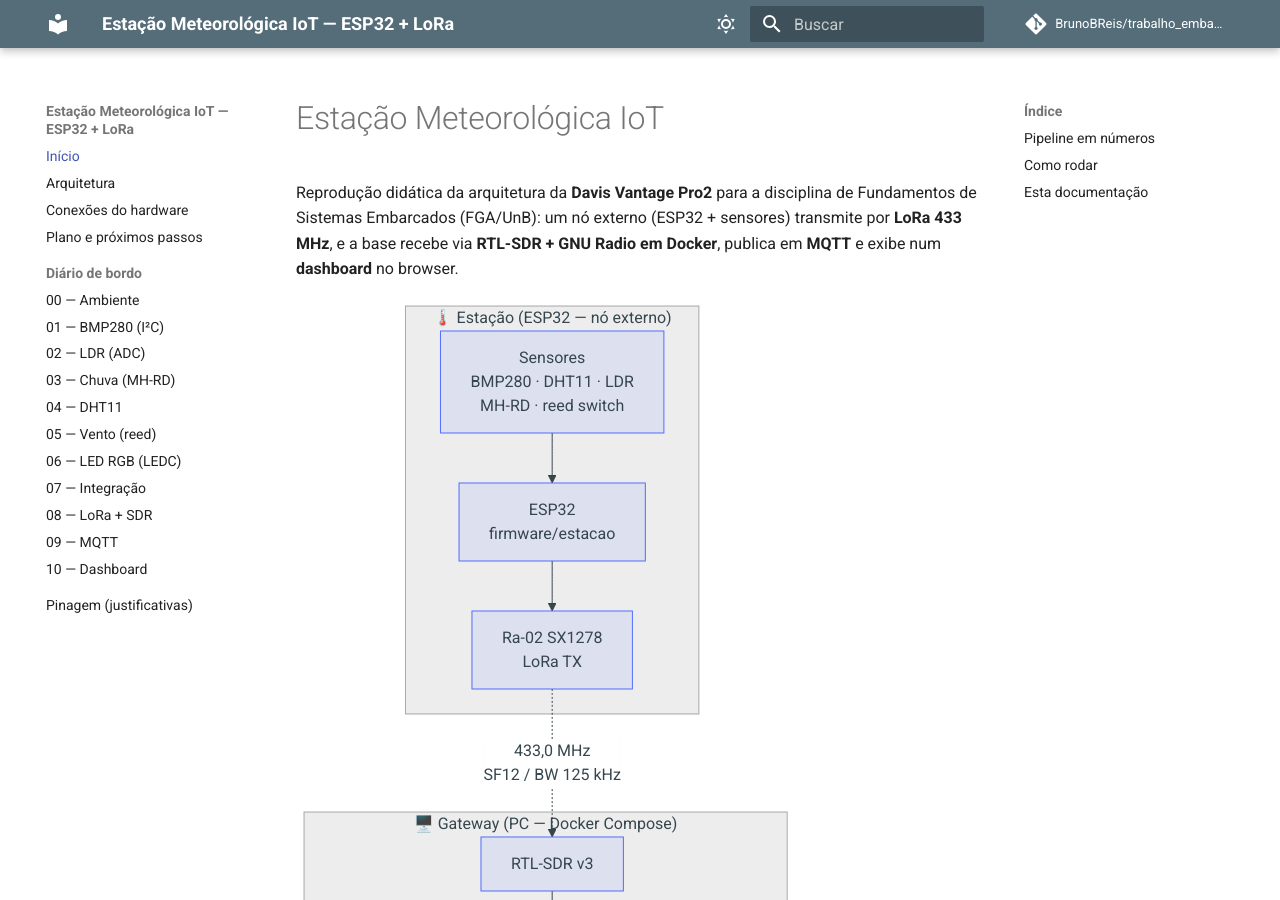
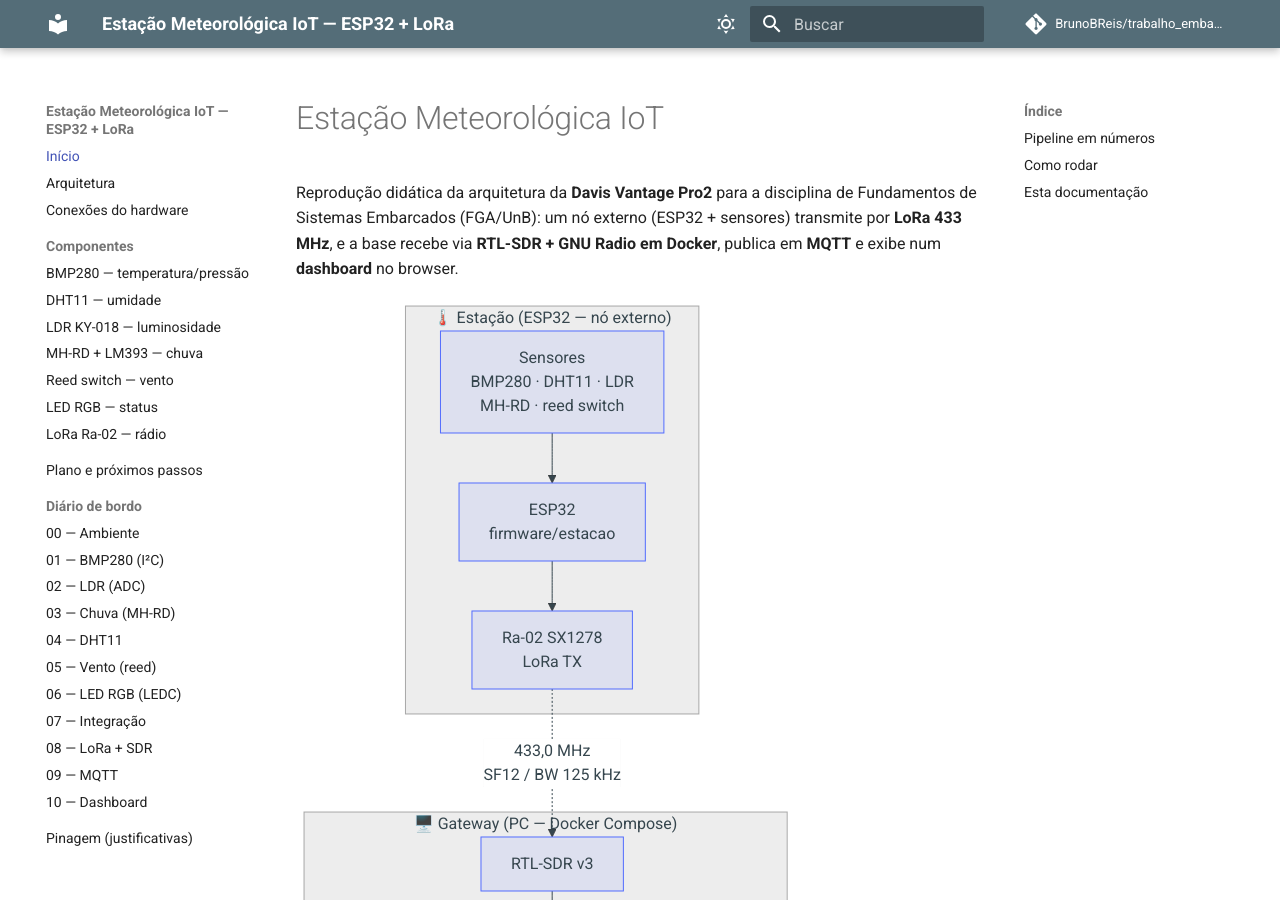
Before and after one commit to BrunoBReis/trabalho_embarcados, an MkDocs documentation site: the page built from docs/index.md, in a window 1280 px wide and 900 px high. Built offline with MkDocs 1.6.1 and Material for MkDocs 9.7.7, drawn with Linux system fonts in a browser that asks for light colours; comment, search, counter and statistics services are not loaded.

Commit message:
docs: adicionando novas sessoes

```diff
--- a/mkdocs.yml
+++ b/mkdocs.yml
@@ -51,17 +51,25 @@
   - Início: index.md
   - Arquitetura: arquitetura.md
   - Conexões do hardware: conexoes.md
+  - Componentes:
+      - "BMP280 — temperatura/pressão": componentes/BMP280.md
+      - "DHT11 — umidade": componentes/DHT11.md
+      - "LDR KY-018 — luminosidade": componentes/LDR.md
+      - "MH-RD + LM393 — chuva": componentes/pente_LM393.md
+      - "Reed switch — vento": componentes/reed.md
+      - "LED RGB — status": componentes/LED.md
+      - "LoRa Ra-02 — rádio": componentes/LoRa.md
   - Plano e próximos passos: plano.md
   - Diário de bordo:
-      - "00 — Ambiente": 00-ambiente.md
-      - "01 — BMP280 (I²C)": 01-bmp280.md
-      - "02 — LDR (ADC)": 02-ldr.md
-      - "03 — Chuva (MH-RD)": 03-chuva.md
-      - "04 — DHT11": 04-dht11.md
-      - "05 — Vento (reed)": 05-vento.md
-      - "06 — LED RGB (LEDC)": 06-led-rgb.md
-      - "07 — Integração": 07-integracao.md
-      - "08 — LoRa + SDR": 08-lora.md
-      - "09 — MQTT": 09-mqtt.md
-      - "10 — Dashboard": 10-dashboard.md
+      - "00 — Ambiente": diario_bordo/00-ambiente.md
+      - "01 — BMP280 (I²C)": diario_bordo/01-bmp280.md
+      - "02 — LDR (ADC)": diario_bordo/02-ldr.md
+      - "03 — Chuva (MH-RD)": diario_bordo/03-chuva.md
+      - "04 — DHT11": diario_bordo/04-dht11.md
+      - "05 — Vento (reed)": diario_bordo/05-vento.md
+      - "06 — LED RGB (LEDC)": diario_bordo/06-led-rgb.md
+      - "07 — Integração": diario_bordo/07-integracao.md
+      - "08 — LoRa + SDR": diario_bordo/08-lora.md
+      - "09 — MQTT": diario_bordo/09-mqtt.md
+      - "10 — Dashboard": diario_bordo/10-dashboard.md
   - Pinagem (justificativas): pinagem.md
```
